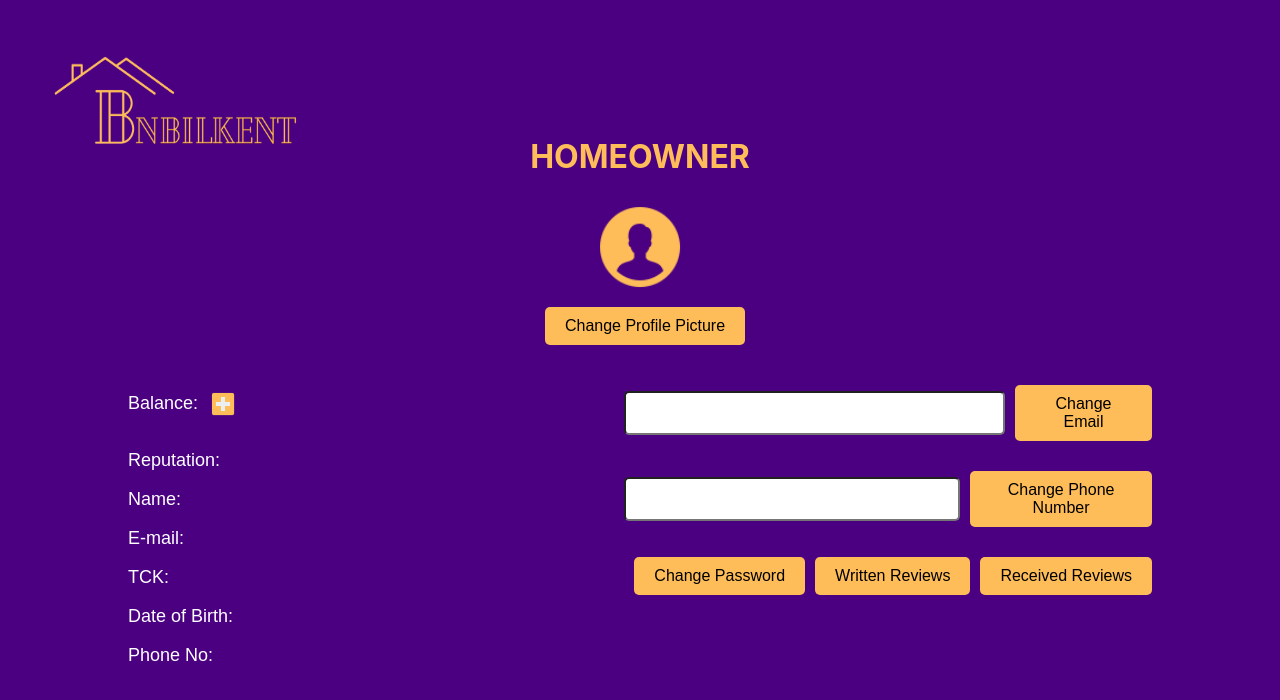
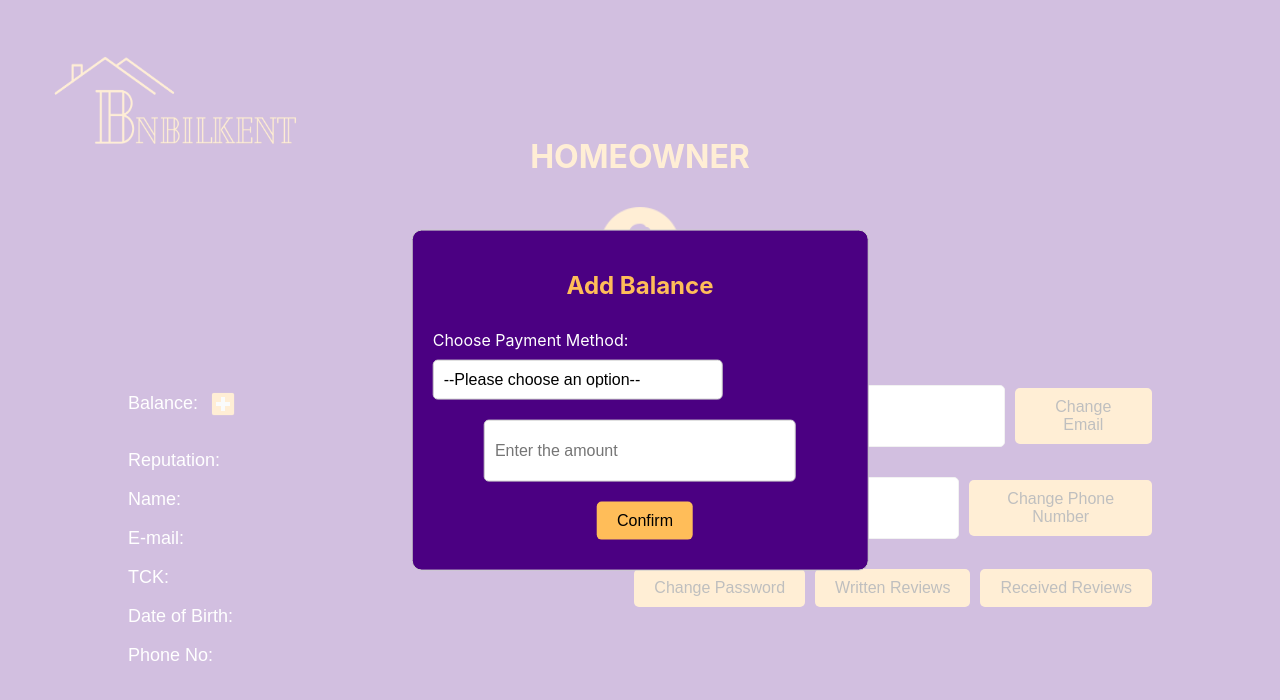
Before and after one commit to mfkucuk/CS-353, a React (Create React App) app in the folder project/frontend/: page /homeowner-profile in a window 1280 px wide. Both pictures are taken after a click on the picture 223 px from the left and 403 px from the top of the page. Shown: the top 700 px of the page. Built offline with nearby package versions, Linux system fonts and the light colour scheme; no server answers.

Commit message:
Homeowner payment added

```diff
--- a/project/frontend/src/Pages/HomeOwner/HomeOwnerProfile.js
+++ b/project/frontend/src/Pages/HomeOwner/HomeOwnerProfile.js
@@ -1,10 +1,18 @@
 import React, { useState, useEffect } from 'react';
 import axios from 'axios';
+import Modal from 'react-modal'; // Import Modal
+
+
+// Make sure to bind modal to your appElement (http://reactcommunity.org/react-modal/accessibility/)
+Modal.setAppElement('#root')
 
 const HomeOwnerProfile= () => {
     const [userInfo, setUserInfo] = useState({});
     const [email, setEmail] = useState('');
     const [phone, setPhone] = useState('');
+    const [modalIsOpen, setModalIsOpen] = useState(false); // New state for managing modal
+    const [paymentMethod, setPaymentMethod] = useState(''); // New state for managing selected payment method
+    const [amount, setAmount] = useState(0); // New state for managing amount to add
 
     useEffect(() => {
         axios.get('/api/user')
@@ -30,6 +38,56 @@ const HomeOwnerProfile= () => {
             .catch(error => console.error(error));
     };
 
+    const handleAmountChange = (event) => {
+        setAmount(event.target.value);
+    };
+
+    const handleOpenModal = () => {
+        setModalIsOpen(true);
+    };
+
+    const handleCloseModal = () => {
+        setModalIsOpen(false);
+    };
+
+    const handlePaymentMethodChange = (event) => {
+        setPaymentMethod(event.target.value);
+    };
+
+    const handleConfirm = () => {
+        // Here you can do something with the selected payment method
+        // For example, make an API request
+
+        // Close the modal after confirming
+        handleCloseModal();
+    };
+
+    const labelStyle = {
+        display: 'flex',
+        flexDirection: 'column',
+        alignItems: 'center',
+        width: '100%',
+        marginTop: '10px',
+    };
+
+    const modalStyle = {
+        content: {
+            top: '50%',
+            left: '50%',
+            right: 'auto',
+            bottom: 'auto',
+            marginRight: '-50%',
+            transform: 'translate(-50%, -50%)',
+            backgroundColor: '#4b0082',
+            color: 'white',
+            borderRadius: '10px',
+            padding: '20px',
+            display: 'flex',
+            flexDirection: 'column',
+            justifyContent: 'center',
+            alignItems: 'center',
+        }
+    }
     const buttonStyle = {
         backgroundColor: '#FFBD59',
         color: 'black',
@@ -43,14 +101,28 @@ const HomeOwnerProfile= () => {
         marginLeft: '10px'
     }
 
+
+
     const inputStyle = {
         margin: '10px 0',
         height: '40px',
         borderRadius: '5px',
         padding: '0 10px',
         fontSize: '16px',
-        width: '70%'
+        width: '70%',
+        border: '1px solid #ccc',
+    borderRadius: '5px',
+    padding: '10px',
     }
+
+
+    const selectStyle = {
+        ...inputStyle, // This will apply the same styles to the select as the input
+        appearance: 'none', // This will remove default browser styling
+        background: '#fff',
+        cursor: 'pointer',
+    };
+
 
     const pStyle = {
         fontSize: '18px',
@@ -71,7 +143,7 @@ const HomeOwnerProfile= () => {
                 <div>
                     <div style={{ display: 'flex', alignItems: 'center' }}>
                         <p style={pStyle}>Balance: {userInfo.balance}</p>
-                        <img src="/add_icon.png" alt="Add Balance" style={{cursor: 'pointer', width: 30, height:30 , marginLeft: '10px'}} onClick={handleAddBalance} />
+                        <img src="/add_icon.png" alt="Add Balance" style={{cursor: 'pointer', width: 30, height:30 , marginLeft: '10px'}} onClick={handleOpenModal} />
                     </div>
                     <p style={pStyle}>Reputation: {userInfo.reputation}</p>
                     <p style={pStyle}>Name: {userInfo.name}</p>
@@ -94,6 +166,36 @@ const HomeOwnerProfile= () => {
                     <button style={buttonStyle}>Received Reviews</button>
                 </div>
             </div>
+            <Modal
+                isOpen={modalIsOpen}
+                onRequestClose={handleCloseModal}
+                style={modalStyle}
+                contentLabel="Add Balance"
+            >
+                <h2 style={{color: '#FFBD59'}}>Add Balance</h2>
+                <div style={labelStyle}>
+    <label>
+        Choose Payment Method:
+        <select value={paymentMethod} onChange={handlePaymentMethodChange} style={selectStyle}>
+            <option value="">--Please choose an option--</option>
+            <option value="gpay">G-PAY</option>
+            <option value="creditCard">Credit Card</option>
+        </select>
+    </label>
+
+    <input type="number" placeholder="Enter the amount" onChange={handleAmountChange} style={inputStyle} />
+
+</div>
+{paymentMethod === 'creditCard' && (
+
+    <div style={{ display: 'flex', flexDirection: 'column', alignItems: 'center', width: '100%' }}>
+        <input type="text" placeholder="Credit Card Number" style={inputStyle} />
+        <input type="text" placeholder="CVC" style={inputStyle} />
+        <input type="text" placeholder="Expiration Date" style={inputStyle} />
+    </div>
+)}
+                <button style={buttonStyle} onClick={handleConfirm}>Confirm</button>
+            </Modal>
         </div>
     );
 };
--- a/project/frontend/src/Pages/Traveler/TravelerProfile.js
+++ b/project/frontend/src/Pages/Traveler/TravelerProfile.js
@@ -10,7 +10,7 @@ const TravelerProfile = () => {
     const [phone, setPhone] = useState('');
     const [modalIsOpen, setModalIsOpen] = useState(false); // New state for managing modal
     const [paymentMethod, setPaymentMethod] = useState(''); // New state for managing selected payment method
-
+    const [amount, setAmount] = useState(0);
     useEffect(() => {
         axios.get('/api/user')
             .then(response => setUserInfo(response.data))
@@ -33,6 +33,10 @@ const TravelerProfile = () => {
         axios.post('/api/user/addBalance')
             .then(response => setUserInfo(response.data))
             .catch(error => console.error(error));
+    };
+
+    const handleAmountChange = (event) => {
+        setAmount(event.target.value);
     };
 
     const handleOpenModal = () => {
@@ -167,12 +171,12 @@ const TravelerProfile = () => {
         Choose Payment Method:
         <select value={paymentMethod} onChange={handlePaymentMethodChange} style={selectStyle}>
             <option value="">--Please choose an option--</option>
-            <option value="gpay">GPAY</option>
+            <option value="gpay">G-PAY</option>
             <option value="creditCard">Credit Card</option>
         </select>
     </label>
 
-    <input type="number" placeholder="Enter the amount" style={inputStyle} />
+    <input type="number" placeholder="Enter the amount" onChange={handleAmountChange} style={inputStyle} />
 
 </div>
 {paymentMethod === 'creditCard' && (
```
